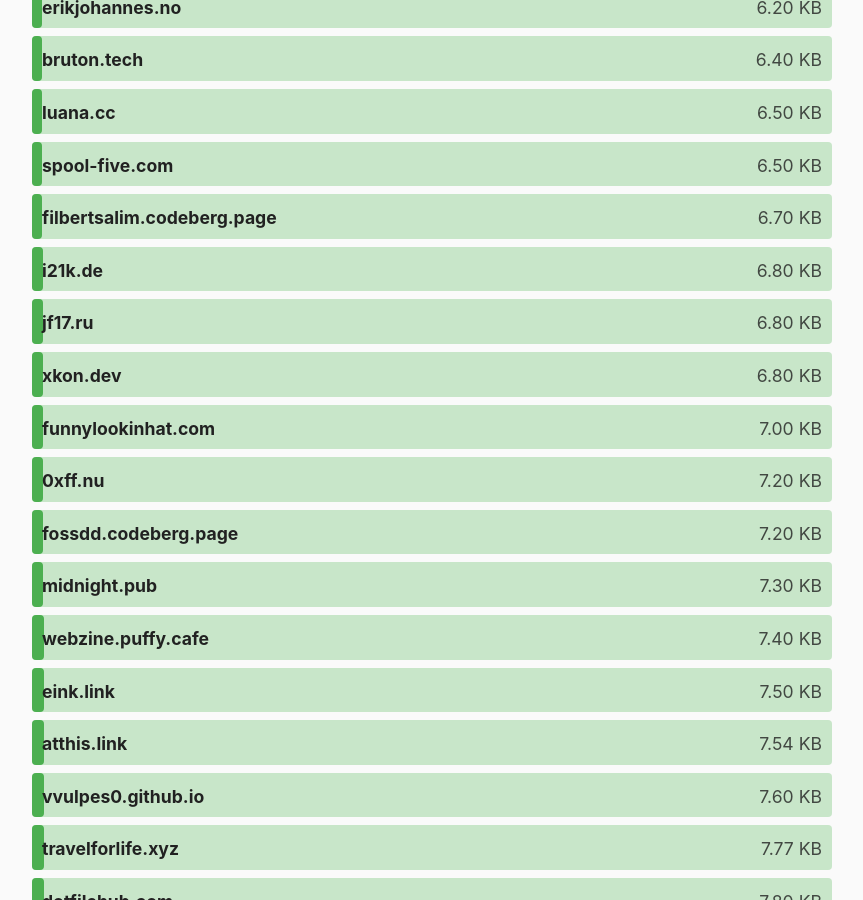
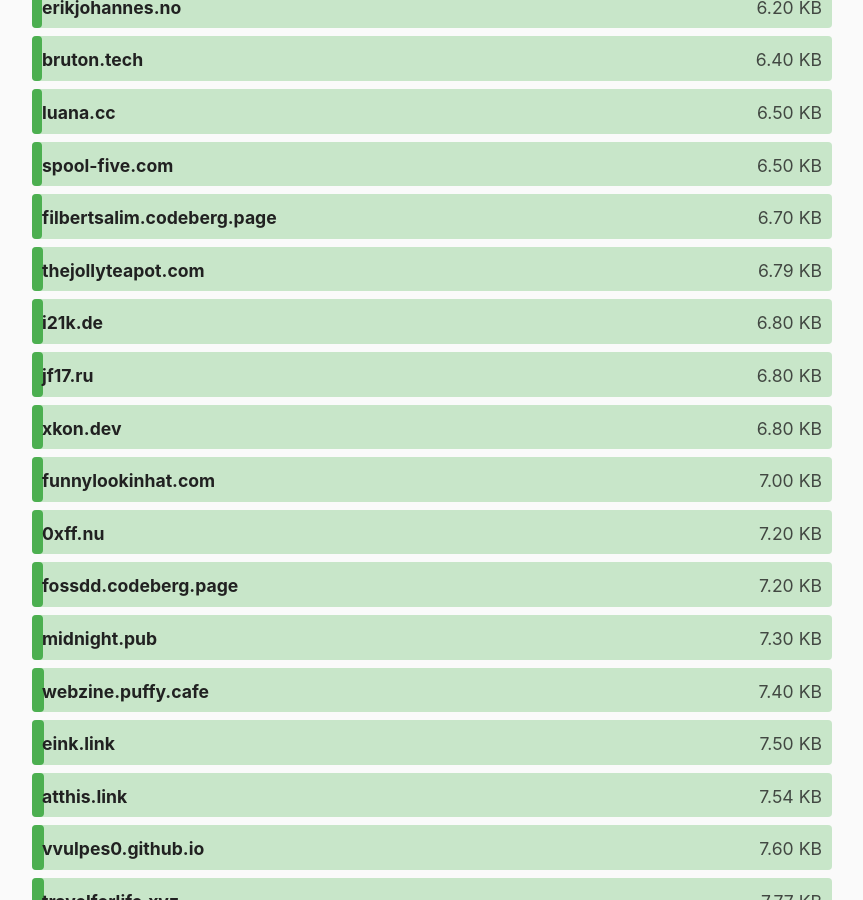
Before and after one commit to kevquirk/512kb.club, a Jekyll site: the page built from index.md, in a window 1280 px wide and 900 px high, scrolled down 2851 px. Shown: the whole window, without its empty margins (208-1071 px from the left). Built offline with Jekyll 4.4.1, drawn with Linux system fonts in a browser that asks for light colours; some of the changed text lies outside the part shown.

Commit message:
Update sites.yml
https://gtmetrix.com/reports/thejollyteapot.com/Z6QMDfFp/

```diff
--- a/_data/sites.yml
+++ b/_data/sites.yml
@@ -1545,8 +1545,8 @@
 
 - domain: thejollyteapot.com
   url: https://thejollyteapot.com/
-  size: 26.3
-  last_checked: 2022-01-07
+  size: 6.79
+  last_checked: 2022-01-22
 
 - domain: thelion.website
   url: https://thelion.website/
```
